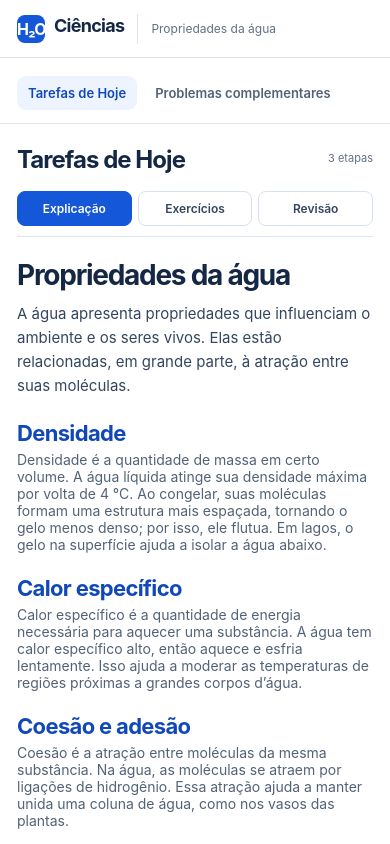
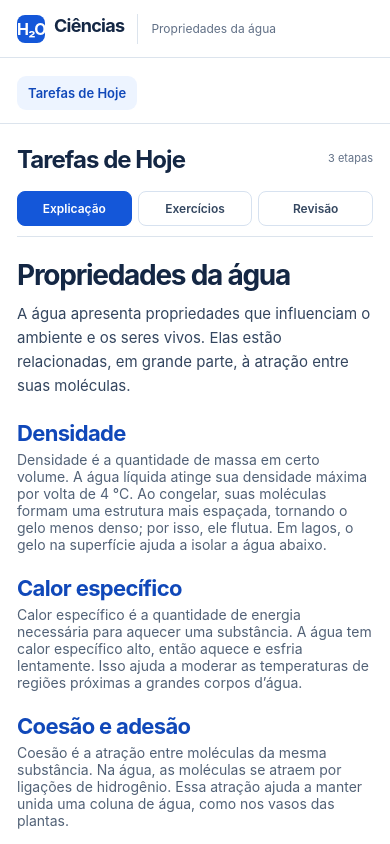
Before and after one commit to felip1211/equacoes-1o-grau, a plain HTML site: page index.html in a window 390 px wide. Both pictures are taken after a click on the button "Tarefas de Hoje". Shown: the top 844 px of the page. Drawn offline with Linux system fonts and the light colour scheme.

Commit message:
Remove a aba de exercícios complementares da navegação

```diff
--- a/index.html
+++ b/index.html
@@ -185,7 +185,6 @@
       <h2 class="course-title">Propriedades da água</h2>
       <nav class="outer-nav" aria-label="Seções">
         <button class="outer-tab" type="button" data-section="today" aria-selected="true"><span class="nav-icon" aria-hidden="true">✓</span>Tarefas de Hoje</button>
-        <button class="outer-tab" type="button" data-section="extra" aria-selected="false"><span class="nav-icon" aria-hidden="true">＋</span>Problemas complementares</button>
       </nav>
       <div class="lesson-progress" id="lessonProgress">
         <div class="progress-heading">Etapas de hoje</div>
@@ -297,11 +296,6 @@
           <div class="lesson-footer"><button class="button" type="button" data-go="exercises"><span aria-hidden="true">←</span> Voltar aos exercícios</button></div>
         </section>
       </section>
-
-      <section class="outer-panel complementary" id="extraPanel" hidden>
-        <div class="page-heading"><h1>Problemas complementares</h1></div>
-        <div class="lesson-footer"><button class="button" type="button" data-section-go="today"><span aria-hidden="true">←</span> Voltar às tarefas</button></div>
-      </section>
     </main>
   </div>
 
@@ -314,8 +308,6 @@
         review: document.getElementById('reviewView')
       };
       const progress = [...document.querySelectorAll('.progress-step')];
-      const todayPanel = document.getElementById('todayPanel');
-      const extraPanel = document.getElementById('extraPanel');
       const outerTabs = [...document.querySelectorAll('.outer-tab')];
       const exercises = [
         { question: 'Qual propriedade explica a atração das moléculas de água umas pelas outras?', options: ['Adesão', 'Capilaridade', 'Coesão', 'Solubilidade'], answer: 'C', solution: 'Coesão é a atração entre moléculas da mesma substância.' },
@@ -465,17 +457,15 @@
       }
 
       function showSection(name) {
-        const today = name === 'today';
-        todayPanel.hidden = !today;
-        extraPanel.hidden = today;
-        document.getElementById('lessonProgress').hidden = !today;
-        outerTabs.forEach(tab => tab.setAttribute('aria-selected', String(tab.dataset.section === name)));
+        if (name === 'today') {
+          document.getElementById('todayPanel').hidden = false;
+          outerTabs.forEach(tab => tab.setAttribute('aria-selected', String(tab.dataset.section === name)));
+        }
       }
 
       lessonTabs.forEach(tab => tab.addEventListener('click', () => showLesson(tab.dataset.lesson)));
       outerTabs.forEach(tab => tab.addEventListener('click', () => showSection(tab.dataset.section)));
       document.querySelectorAll('[data-go]').forEach(button => button.addEventListener('click', () => showLesson(button.dataset.go)));
-      document.querySelectorAll('[data-section-go]').forEach(button => button.addEventListener('click', () => showSection(button.dataset.sectionGo)));
       document.getElementById('answerForm').addEventListener('submit', event => {
         event.preventDefault();
         const feedback = document.getElementById('feedback');
@@ -535,12 +525,6 @@
         sessionStorage.setItem(reviewProgressKey, JSON.stringify(completeState));
         showReviewSolutions(completeState);
       });
-      document.querySelectorAll('.hint-toggle').forEach(button => button.addEventListener('click', () => {
-        const hint = button.nextElementSibling;
-        const visible = hint.classList.toggle('visible');
-        button.setAttribute('aria-expanded', String(visible));
-        button.textContent = visible ? 'Ocultar dica' : 'Mostrar dica';
-      }));
       renderExercises();
       renderReview();
     })();
```
